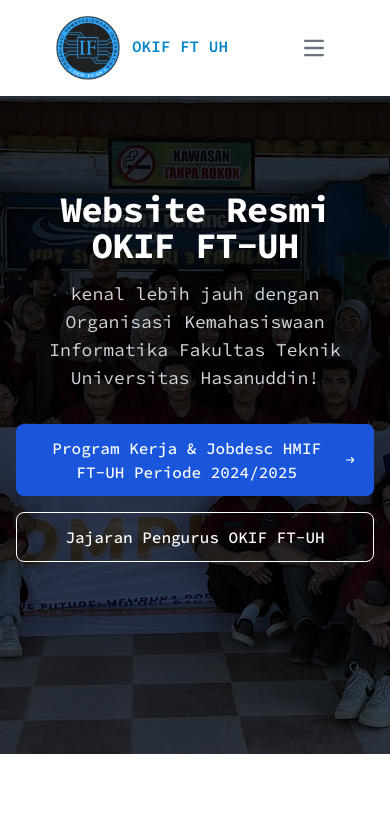
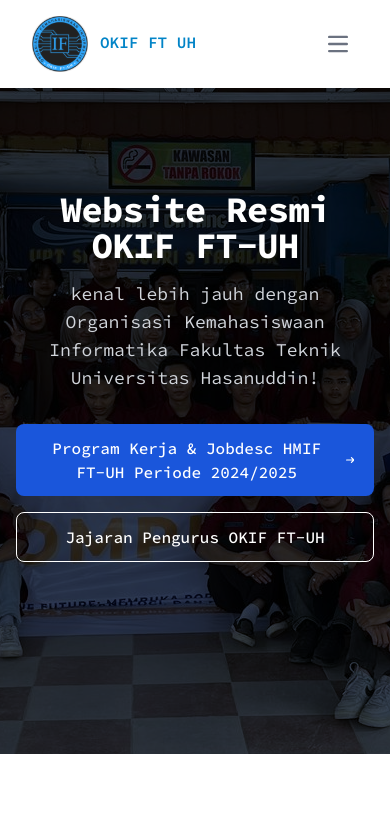
Before and after one commit to syaafiudinm/okif-ft-uh, a Next.js app: page / in a window 390 px wide. Shown: the top 832 px of the page. Built offline with nearby package versions, Linux system fonts and the light colour scheme.

Commit message:
chore/navbar: perbaiki navbar padding x yang terlalu besar ketika dibawah lg dan juga memperkecil icon

```diff
--- a/src/components/Navbar.jsx
+++ b/src/components/Navbar.jsx
@@ -17,10 +17,10 @@ const Navbar = () => {
       : "text-gray-900 dark:text-white";
 
   return (
-    <nav className="bg-white border-gray-200 dark:bg-gray-900 px-10 fixed top-0 z-50 w-full">
+    <nav className="bg-white border-gray-200 dark:bg-gray-900 px-4 md:px-10 fixed top-0 z-50 w-full">
       <div className="flex flex-wrap items-center justify-between p-4">
         <a href="/" className="flex items-center space-x-3 rtl:space-x-reverse">
-          <img src="Okif.svg" className="h-16" alt="OKIF FT-UH Logo" />
+          <img src="Okif.svg" className="h-14 md:h-16" alt="OKIF FT-UH Logo" />
           <div className="pb-1">
             <span className="hidden lg:block self-center text-sm font-bold whitespace-nowrap dark:text-white text-sky-600">
               Organisasi Kemahasiswaan Informatika <br /> Fakultas Teknik
```
